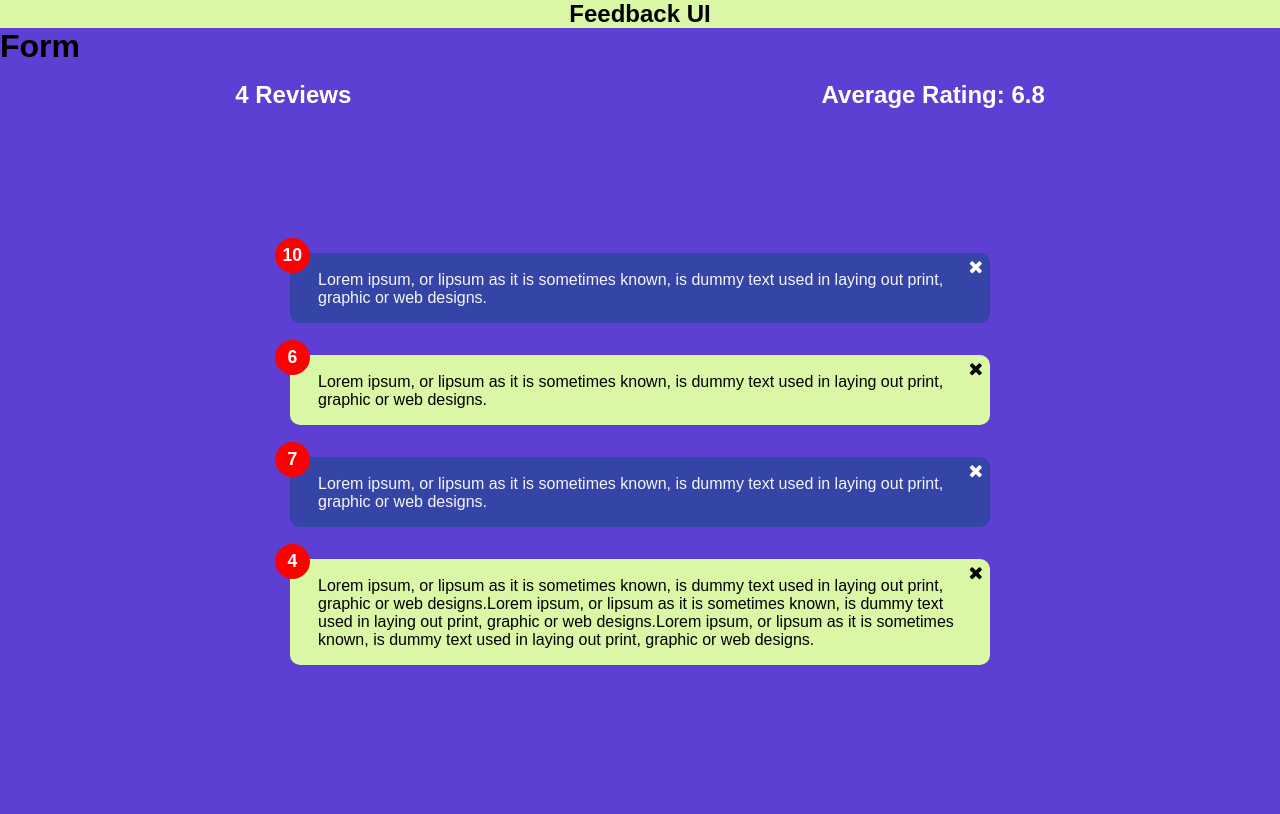
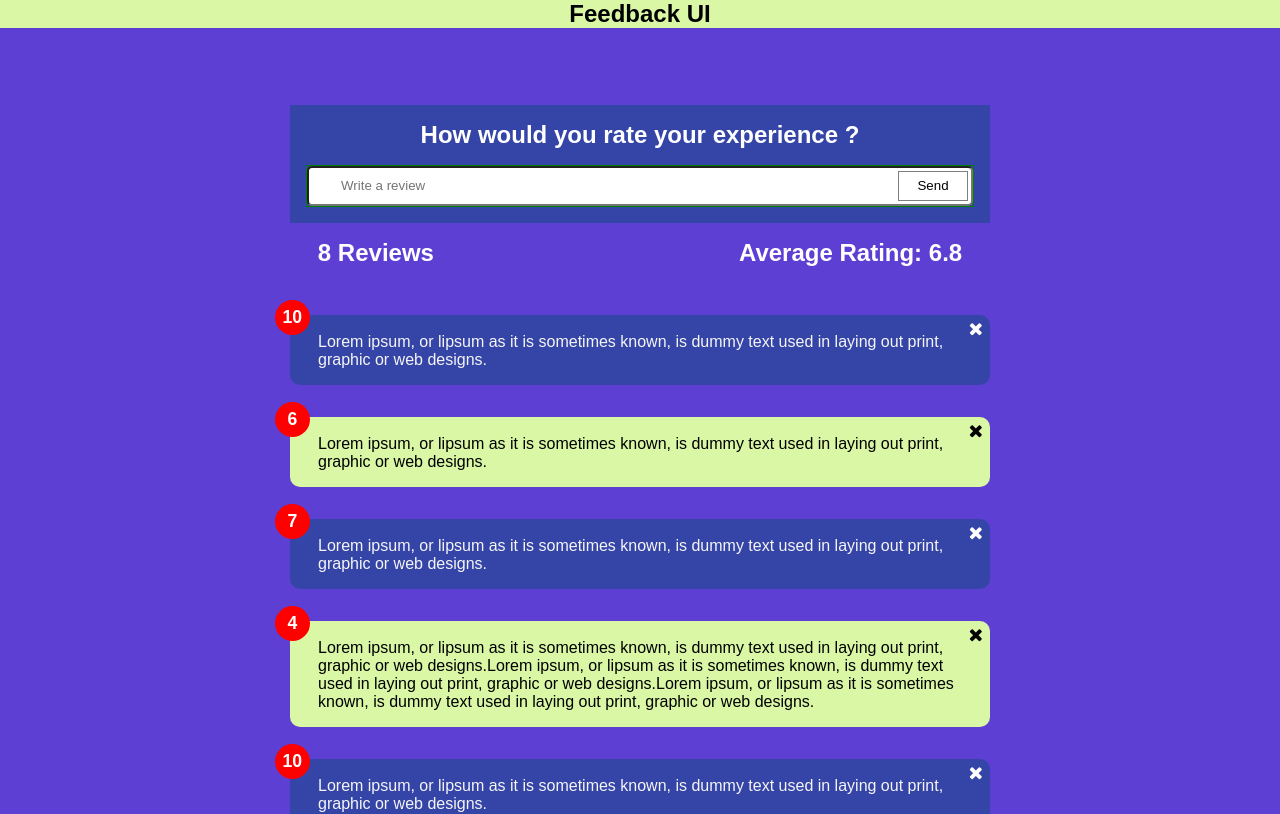
Before and after one commit to pswebcom/feedback-app, a React (Create React App) app in the folder app/: page / in a window 1280 px wide. Shown: the top 814 px of the page. Built offline with nearby package versions, Linux system fonts and the light colour scheme; a web font is replaced by a local one.

Commit message:
FeedbackForm Created -- some css fixed

```diff
--- a/app/src/App.js
+++ b/app/src/App.js
@@ -17,13 +17,13 @@ const App = () => {
   return (
     <>
       <Header />
-      <div className="container">
+      {/* <div className="container"> */}
+      <div className="feedback">
         <FeedbackForm />
         <FeedbackStats feedback={feedback} />
-        <div className="feedback">
-          <FeedbackList feedback={feedback} handleDelete={deleteFeedback} />
-        </div>
+        <FeedbackList feedback={feedback} handleDelete={deleteFeedback} />
       </div>
+      {/* </div> */}
     </>
   );
 };
--- a/app/src/components/FeedbackForm.js
+++ b/app/src/components/FeedbackForm.js
@@ -3,9 +3,15 @@ import Card from "./shared/Card";
 
 const FeedbackForm = () => {
   return (
-    <div>
-      <h1>Form</h1>
-    </div>
+    <>
+      <form className="feedback-form">
+        <h2>How would you rate your experience ?</h2>
+        <div className="input-group">
+          <input type="text" placeholder="Write a review" />
+          <button type="submit">Send</button>
+        </div>
+      </form>
+    </>
   );
 };
 
--- a/app/src/data/FeedbackData.js
+++ b/app/src/data/FeedbackData.js
@@ -1,4 +1,28 @@
 const FeedbackData = [
+  {
+    id: 1,
+    rating: 10,
+    reverse: false,
+    text: "Lorem ipsum, or lipsum as it is sometimes known, is dummy text used in laying out print, graphic or web designs. ",
+  },
+  {
+    id: 2,
+    rating: 6,
+    reverse: true,
+    text: "Lorem ipsum, or lipsum as it is sometimes known, is dummy text used in laying out print, graphic or web designs. ",
+  },
+  {
+    id: 3,
+    rating: 7,
+    reverse: false,
+    text: "Lorem ipsum, or lipsum as it is sometimes known, is dummy text used in laying out print, graphic or web designs. ",
+  },
+  {
+    id: 4,
+    rating: 4,
+    reverse: true,
+    text: "Lorem ipsum, or lipsum as it is sometimes known, is dummy text used in laying out print, graphic or web designs.Lorem ipsum, or lipsum as it is sometimes known, is dummy text used in laying out print, graphic or web designs.Lorem ipsum, or lipsum as it is sometimes known, is dummy text used in laying out print, graphic or web designs. ",
+  },
   {
     id: 1,
     rating: 10,
--- a/app/src/index.css
+++ b/app/src/index.css
@@ -4,6 +4,7 @@ body,
 html {
   background-color: #5d3fd3;
   font-family: "M PLUS 1", sans-serif;
+  box-sizing: border-box;
 }
 
 * {
@@ -19,10 +20,9 @@ header {
 }
 
 .feedback {
-  min-width: 300px;
+  min-width: 150px;
   margin: 0 auto;
-  margin-top: 5rem;
-  padding: 1rem;
+  padding: 0.8rem;
 }
 
 .card {
@@ -95,14 +95,80 @@ header {
 
 .feedback-stats {
   display: flex;
-  justify-content: space-around;
+  justify-content: space-evenly;
   padding: 1rem 0;
   color: #fff;
   font-size: 1.5rem;
+}
+
+.feedback-form {
+  text-align: center;
+  margin: 4rem auto 0 auto;
+  background-color: #3445a7;
+  min-width: 700px;
+  max-width: 50%;
+  color: #fff;
+  padding: 1rem;
+}
+
+.feedback-form h2 {
+  margin-bottom: 1rem;
+}
+
+.feedback-form .input-group {
+  margin: 0 auto;
+  border: 1px solid green;
+  position: relative;
+}
+
+.feedback-form input {
+  width: 100%;
+  height: 40px;
+  margin: 0 auto;
+  border-radius: 5px;
+  padding-left: 2rem;
+  padding-right: 2rem;
+}
+
+.feedback-form button {
+  width: 70px;
+  height: 30px;
+  background-color: #fff !important;
+  outline: none;
+  border: none;
+  position: absolute;
+  right: 5px;
+  top: 5px;
+  border: 1px solid gray;
 }
 
 @media (max-width: 750px) {
   .card {
     min-width: 94% !important;
   }
+
+  .feedback-form {
+    min-width: 100% !important;
+    margin: 0 auto;
+  }
+
+  header {
+    min-width: 99% !important;
+  }
 }
+
+@media (max-width: 550px) {
+  .feedback-form {
+    padding: 0.3rem 0.4rem 0.7rem 0.4rem;
+  }
+  .feedback-form h2 {
+    font-size: 1.2rem;
+  }
+}
+
+@media (max-width: 420px) {
+  .feedback-stats h4 {
+    font-size: 1rem;
+    font-weight: 900;
+  }
+}
```
